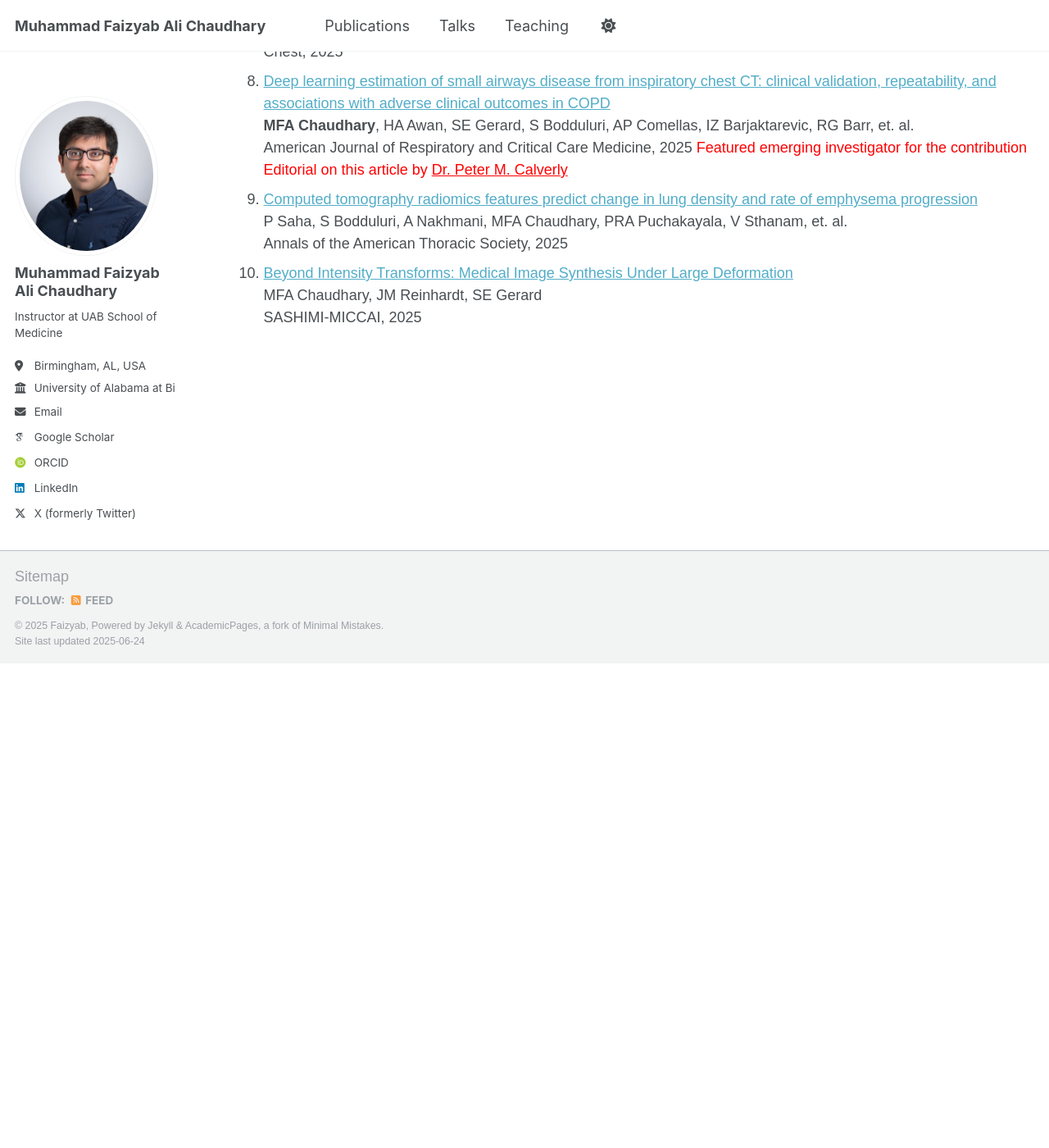
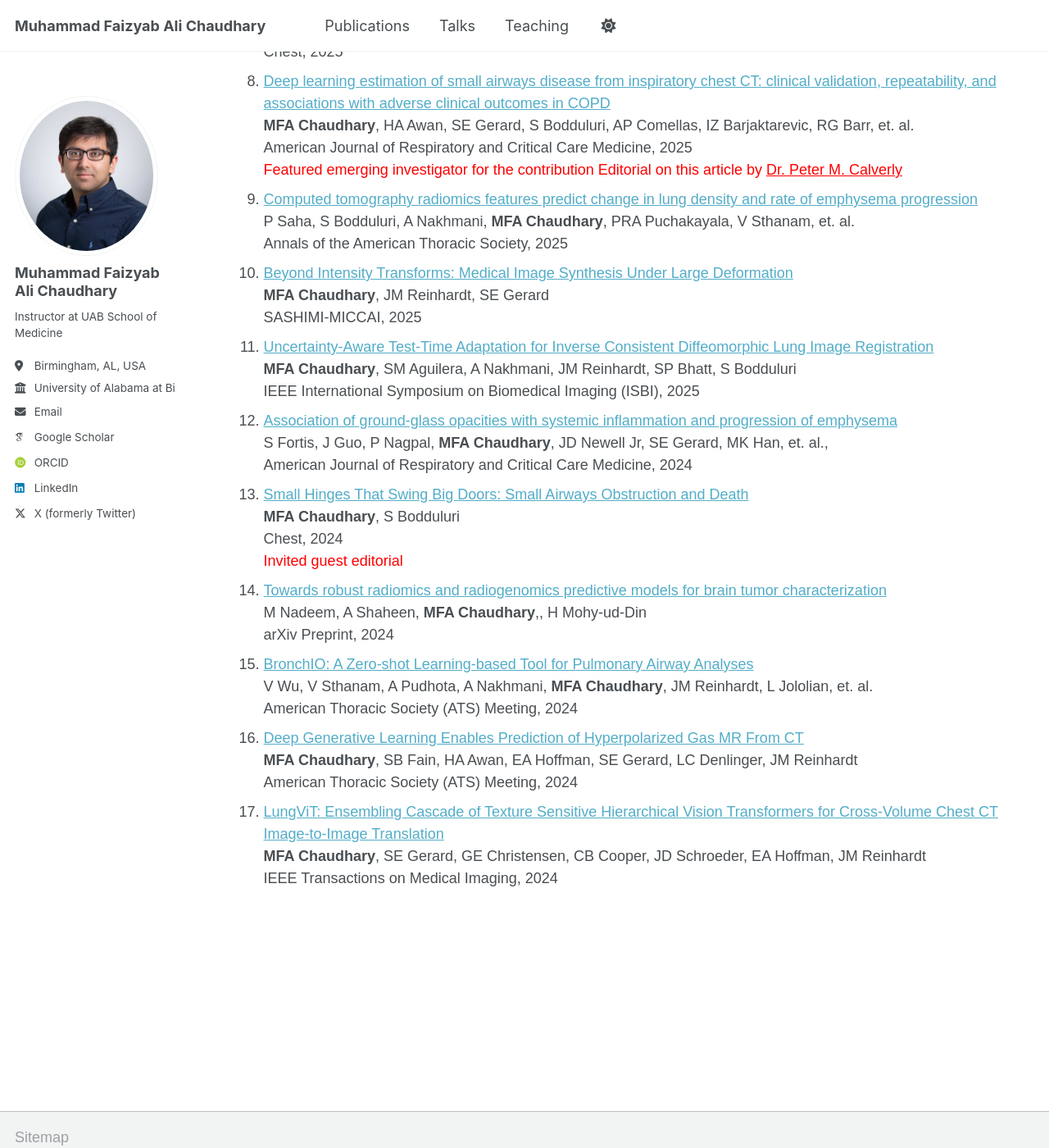
Before and after one commit to MFaizyabAli/mfaizyabali.github.io, a Jekyll site: the page built from _pages/publications.html, in a window 1280 px wide and 1400 px high, scrolled down 742 px. Shown: the whole window at 82% size. Built offline with Jekyll 4.4.1, drawn with Linux system fonts in a browser that asks for light colours; some web fonts are replaced; before the commit the page ends 1551 px from its top, so only the background shows below that.

Commit message:
Pubs 2025 and 2024

```diff
--- a/_pages/publications.html
+++ b/_pages/publications.html
@@ -73,7 +73,7 @@ author_profile: true
       Deep learning estimation of small airways disease from inspiratory chest CT: clinical validation, repeatability, and associations with adverse clinical outcomes in COPD
     </a><br>
     <strong>MFA Chaudhary</strong>, HA Awan, SE Gerard, S Bodduluri, AP Comellas, IZ Barjaktarevic, RG Barr, et. al.<br>
-    American Journal of Respiratory and Critical Care Medicine, 2025
+    American Journal of Respiratory and Critical Care Medicine, 2025<br>
     <span style="color:red;">Featured emerging investigator for the contribution</span>
     <span style="color:red;">
     Editorial on this article by
@@ -86,15 +86,65 @@ author_profile: true
     <a href="https://www.atsjournals.org/doi/abs/10.1513/AnnalsATS.202401-009OC" target="_blank">
       Computed tomography radiomics features predict change in lung density and rate of emphysema progression
     </a><br>
-    P Saha, S Bodduluri, A Nakhmani, MFA Chaudhary, PRA Puchakayala, V Sthanam, et. al.<br>
+    P Saha, S Bodduluri, A Nakhmani,  <strong>MFA Chaudhary</strong>, PRA Puchakayala, V Sthanam, et. al.<br>
     Annals of the American Thoracic Society, 2025
   </li>
   <li>
     <a href="https://books.google.com/books?hl=en&lr=&id=lqEnEQAAQBAJ&oi=fnd&pg=PA79&dq=info:5Az1IZz3xQsJ:scholar.google.com&ots=ICVBK0EE6h&sig=kJkNFQvRucX0-CnPOQi9rs7FOPM#v=onepage&q&f=false" target="_blank">
       Beyond Intensity Transforms: Medical Image Synthesis Under Large Deformation
     </a><br>
-    MFA Chaudhary, JM Reinhardt, SE Gerard<br>
+    <strong>MFA Chaudhary</strong>, JM Reinhardt, SE Gerard<br>
     SASHIMI-MICCAI, 2025
+  </li>
+  <li>
+    <a href="https://ieeexplore.ieee.org/stamp/stamp.jsp?arnumber=10981173" target="_blank">
+      Uncertainty-Aware Test-Time Adaptation for Inverse Consistent Diffeomorphic Lung Image Registration
+    </a><br>
+    <strong>MFA Chaudhary</strong>, SM Aguilera, A Nakhmani, JM Reinhardt, SP Bhatt, S Bodduluri<br>
+    IEEE International Symposium on Biomedical Imaging (ISBI), 2025
+  </li>
+  <li>
+    <a href="https://www.atsjournals.org/doi/abs/10.1164/rccm.202310-1825OC" target="_blank">
+      Association of ground-glass opacities with systemic inflammation and progression of emphysema
+    </a><br>
+    S Fortis, J Guo, P Nagpal, <strong>MFA Chaudhary</strong>, JD Newell Jr, SE Gerard, MK Han, et. al.,<br>
+    American Journal of Respiratory and Critical Care Medicine, 2024
+  </li>
+  <li>
+    <a href="https://www.atsjournals.org/doi/abs/10.1164/rccm.202310-1825OC" target="_blank">
+      Small Hinges That Swing Big Doors: Small Airways Obstruction and Death
+    </a><br>
+    <strong>MFA Chaudhary</strong>, S Bodduluri<br>
+    Chest, 2024 <br>
+    <span style="color:red;">Invited guest editorial</span>
+  </li>
+  <li>
+    <a href="https://arxiv.org/pdf/2406.03583" target="_blank">
+      Towards robust radiomics and radiogenomics predictive models for brain tumor characterization
+    </a><br>
+    M Nadeem, A Shaheen, <strong>MFA Chaudhary</strong>,, H Mohy-ud-Din<br>
+    arXiv Preprint, 2024
+  </li>
+  <li>
+    <a href="https://www.atsjournals.org/doi/pdf/10.1164/ajrccm-conference.2024.209.1_MeetingAbstracts.A4487" target="_blank">
+      BronchIO: A Zero-shot Learning-based Tool for Pulmonary Airway Analyses
+    </a><br>
+    V Wu, V Sthanam, A Pudhota, A Nakhmani, <strong>MFA Chaudhary</strong>, JM Reinhardt, L Jololian, et. al.<br>
+    American Thoracic Society (ATS) Meeting, 2024
+  </li>
+  <li>
+    <a href="https://www.atsjournals.org/doi/pdf/10.1164/ajrccm-conference.2024.209.1_MeetingAbstracts.A4503" target="_blank">
+      Deep Generative Learning Enables Prediction of Hyperpolarized Gas MR From CT
+    </a><br>
+    <strong>MFA Chaudhary</strong>, SB Fain, HA Awan, EA Hoffman, SE Gerard, LC Denlinger, JM Reinhardt<br>
+    American Thoracic Society (ATS) Meeting, 2024
+  </li>
+  <li>
+    <a href="https://ieeexplore.ieee.org/abstract/document/10439260" target="_blank">
+      LungViT: Ensembling Cascade of Texture Sensitive Hierarchical Vision Transformers for Cross-Volume Chest CT Image-to-Image Translation
+    </a><br>
+    <strong>MFA Chaudhary</strong>, SE Gerard, GE Christensen, CB Cooper, JD Schroeder, EA Hoffman, JM Reinhardt<br>
+    IEEE Transactions on Medical Imaging, 2024
   </li>
 </ol>
 
```
